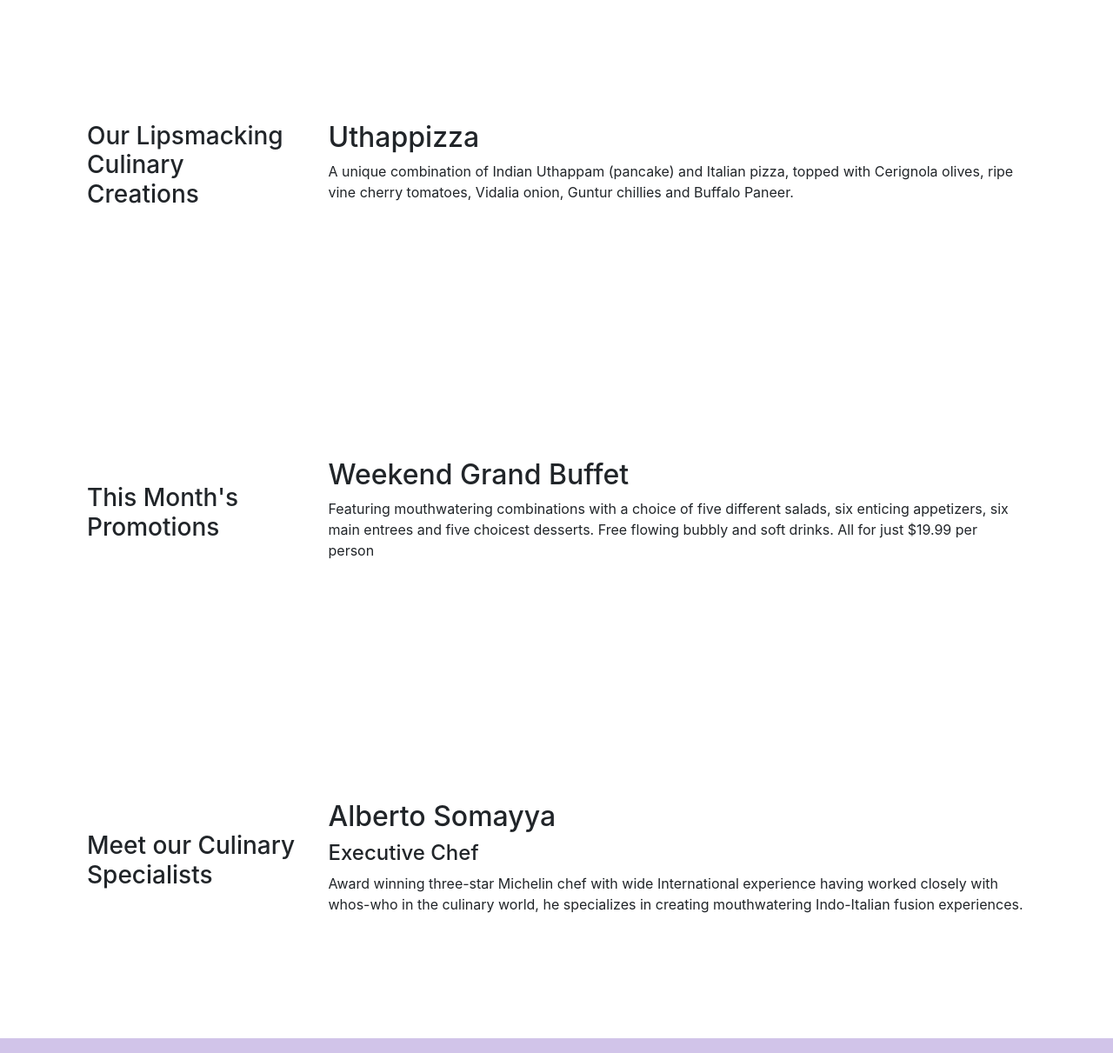
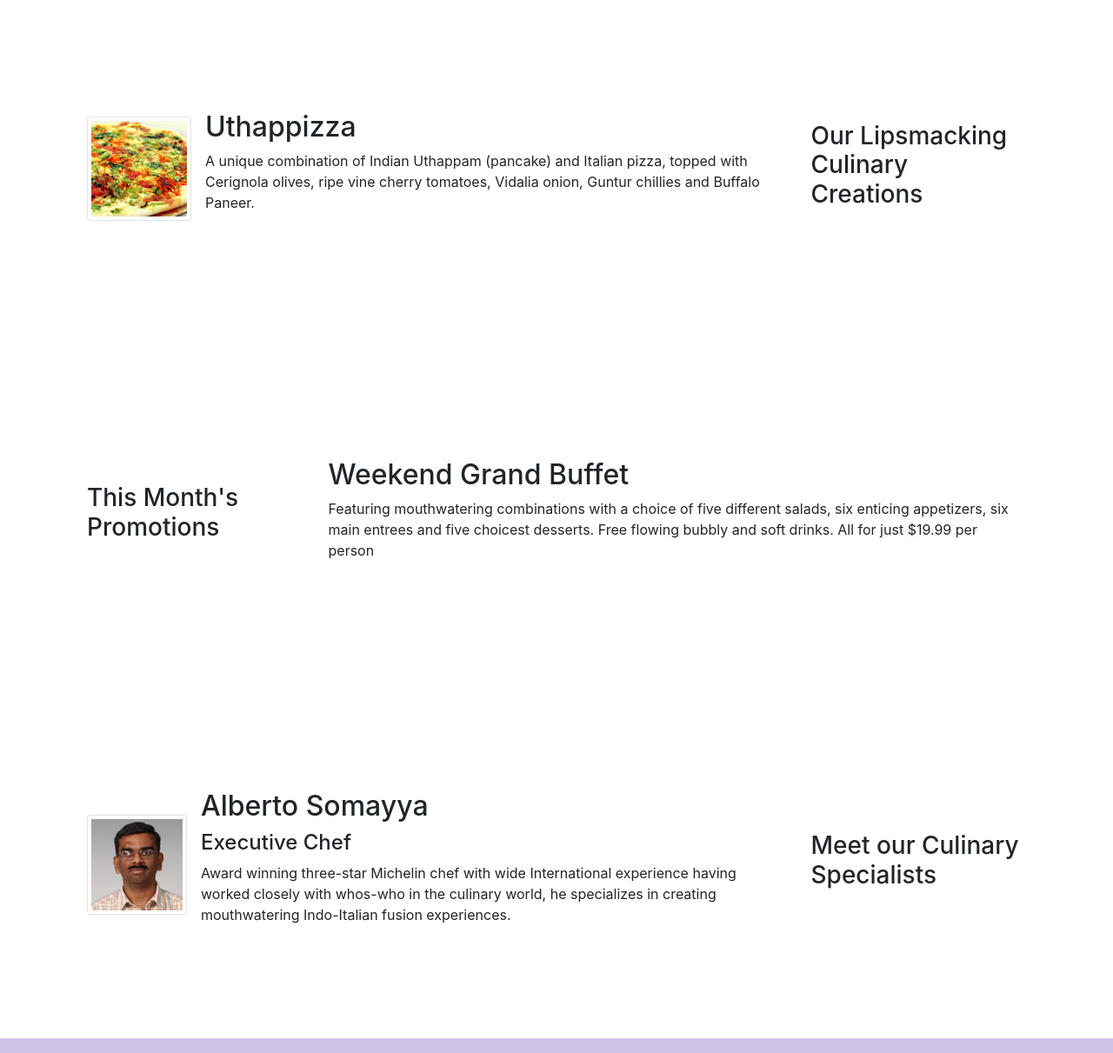
Before and after one commit to Aishwarya2k7/Node, a website: page index.html in a window 1280 px wide. Shown: the part 340-1551 px from the top of the page at 87% size. Drawn offline with nearby package versions, Linux system fonts and the light colour scheme.

Commit message:
Added Media

```diff
--- a/index.html
+++ b/index.html
@@ -17,7 +17,7 @@
             <button class="navbar-toggler"type="button" data-toggle="collapse" data-target="#Navbar">
                 <span class="navbar-toggler-icon"></span>
             </button>
-        <a class="navbar-brand mr-auto" href="#">Ristorante Con Fusion</a>
+        <a class="navbar-brand mr-auto" href="#"><img src="img/logo.png" height="30" width="40"></a>
         <div class="collapse navbar-collapse"id="Navbar">
         <ul class="navbar-nav mr-auto">
             <li class="nav-item active"><a class="nav-link" href="#"><span class="fa fa-home "></span> Home</a></li>
@@ -36,20 +36,27 @@
                   <h1>Ristorante con Fusion</h1>
                   <p>We take inspiration from the World's best cuisines, and create a unique fusion experience. Our lipsmacking creations will tickle your culinary senses!</p>
               </div>
-              <div class="col-12 col-sm-6">
-              </div>
+              <div class="col-12 col-sm align-self-center">
+                <img src="img/logo.png" class="img-fluid">
+            </div>
           </div>
       </div>
   </header>
 
   <div class="container">
       <div class="row row-content align-items-center">
-          <div class="col-12 col-sm-4 col-md-3">
+          <div class="col-12 col-sm-4 col-md-3 order-2">
               <h3>Our Lipsmacking Culinary Creations</h3>
           </div>
-          <div class="col col-sm col-md">
-              <h2>Uthappizza</h2>
-              <p>A unique combination of Indian Uthappam (pancake) and Italian pizza, topped with Cerignola olives, ripe vine cherry tomatoes, Vidalia onion, Guntur chillies and Buffalo Paneer.</p>
+          <div class="col col-sm col-md order-1">
+              <div class="media">
+                  <img class="d-flex mr-3 align-self-center img-thumbnail" src="img/uthappizza.png" alt="uthapizza">
+                  <div class="media-body">
+                    <h2 class="mt-0">Uthappizza</h2>
+              <p class="d-none d-sm-block">A unique combination of Indian Uthappam (pancake) and Italian pizza, topped with Cerignola olives, ripe vine cherry tomatoes, Vidalia onion, Guntur chillies and Buffalo Paneer.</p>
+                  </div>
+              </div>
+
           </div>
       </div>
 
@@ -65,13 +72,19 @@
       </div>
 
       <div class="row row-content align-items-center">
-          <div class="col-12 col-sm-4 col-md-3">
+          <div class="col-12 col-sm-4 col-md-3 order-2">
               <h3>Meet our Culinary Specialists</h3>
           </div>
-          <div class="col col-sm col-md">
-              <h2>Alberto Somayya</h2>
-              <h4>Executive Chef</h4>
-              <p>Award winning three-star Michelin chef with wide International experience having worked closely with whos-who in the culinary world, he specializes in creating mouthwatering Indo-Italian fusion experiences. </p>
+          <div class="col col-sm col-md order-1">
+              <div class="media">
+                  <img src="img/alberto.png" alt="alberto" class="d-flex mr-3 img-thumbnail align-self-center">
+                  <div class="media-body">
+                    <h2 class="mt-0">Alberto Somayya</h2>
+                    <h4>Executive Chef</h4>
+                    <p class="d-none d-sm-block">Award winning three-star Michelin chef with wide International experience having worked closely with whos-who in the culinary world, he specializes in creating mouthwatering Indo-Italian fusion experiences. </p>
+                  </div>
+              </div>
+
           </div>
       </div>
   </div>
```
Also changed, not shown: aboutus.html (+3 -2 lines), css/styles.css (line endings or trailing spaces), img/alberto.png (added), img/buffet.png (added), img/logo.png (added), img/uthappizza.png (added), 4 other files.
